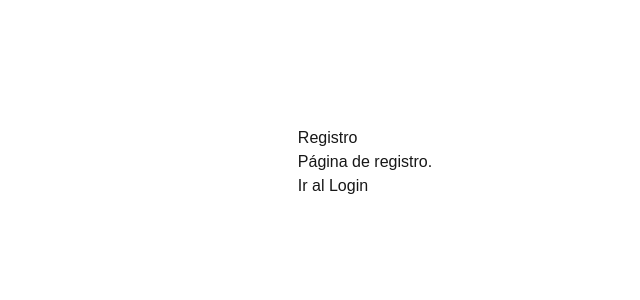
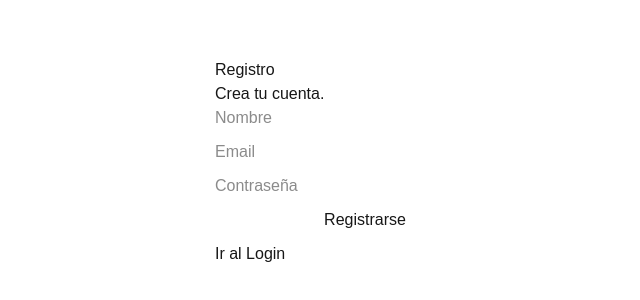
Before and after one commit to rwaldorusbel-commits/Ranti-Admin, a Next.js app: page /register in a window 1280 px wide. Shown: the part 238-538 px from the top of the page, without its empty margins (275-915 px from the left). Built offline with nearby package versions, Linux system fonts and the light colour scheme.

Commit message:
Agregar formulario funcional de registro

```diff
--- a/app/register/page.tsx
+++ b/app/register/page.tsx
@@ -1,8 +1,44 @@
 "use client";
 
+import { useState } from "react";
+import { useRouter } from "next/navigation";
 import Link from "next/link";
 
 export default function RegisterPage() {
+  const router = useRouter();
+  const [name, setName] = useState("");
+  const [email, setEmail] = useState("");
+  const [password, setPassword] = useState("");
+  const [error, setError] = useState("");
+  const [loading, setLoading] = useState(false);
+
+  async function handleSubmit(e: React.FormEvent) {
+    e.preventDefault();
+    setError("");
+    setLoading(true);
+
+    try {
+      const res = await fetch("/api/register", {
+        method: "POST",
+        headers: { "Content-Type": "application/json" },
+        body: JSON.stringify({ name, email, password }),
+      });
+
+      const data = await res.json();
+
+      if (!res.ok) {
+        setError(data.error || "Ocurrió un error.");
+        setLoading(false);
+        return;
+      }
+
+      router.push("/login");
+    } catch (err) {
+      setError("Error de conexión. Intenta de nuevo.");
+      setLoading(false);
+    }
+  }
+
   return (
     <main
       style={{
@@ -12,13 +48,42 @@ export default function RegisterPage() {
         minHeight: "100vh",
       }}
     >
-      <div>
+      <div style={{ width: "300px" }}>
         <h1>Registro</h1>
-        <p>Página de registro.</p>
+        <p>Crea tu cuenta.</p>
 
-        <Link href="/login">
-          Ir al Login
-        </Link>
+        <form onSubmit={handleSubmit} style={{ display: "flex", flexDirection: "column", gap: "10px" }}>
+          <input
+            type="text"
+            placeholder="Nombre"
+            value={name}
+            onChange={(e) => setName(e.target.value)}
+          />
+          <input
+            type="email"
+            placeholder="Email"
+            value={email}
+            onChange={(e) => setEmail(e.target.value)}
+            required
+          />
+          <input
+            type="password"
+            placeholder="Contraseña"
+            value={password}
+            onChange={(e) => setPassword(e.target.value)}
+            required
+          />
+
+          {error && <p style={{ color: "red" }}>{error}</p>}
+
+          <button type="submit" disabled={loading}>
+            {loading ? "Registrando..." : "Registrarse"}
+          </button>
+        </form>
+
+        <p style={{ marginTop: "10px" }}>
+          <Link href="/login">Ir al Login</Link>
+        </p>
       </div>
     </main>
   );
```
